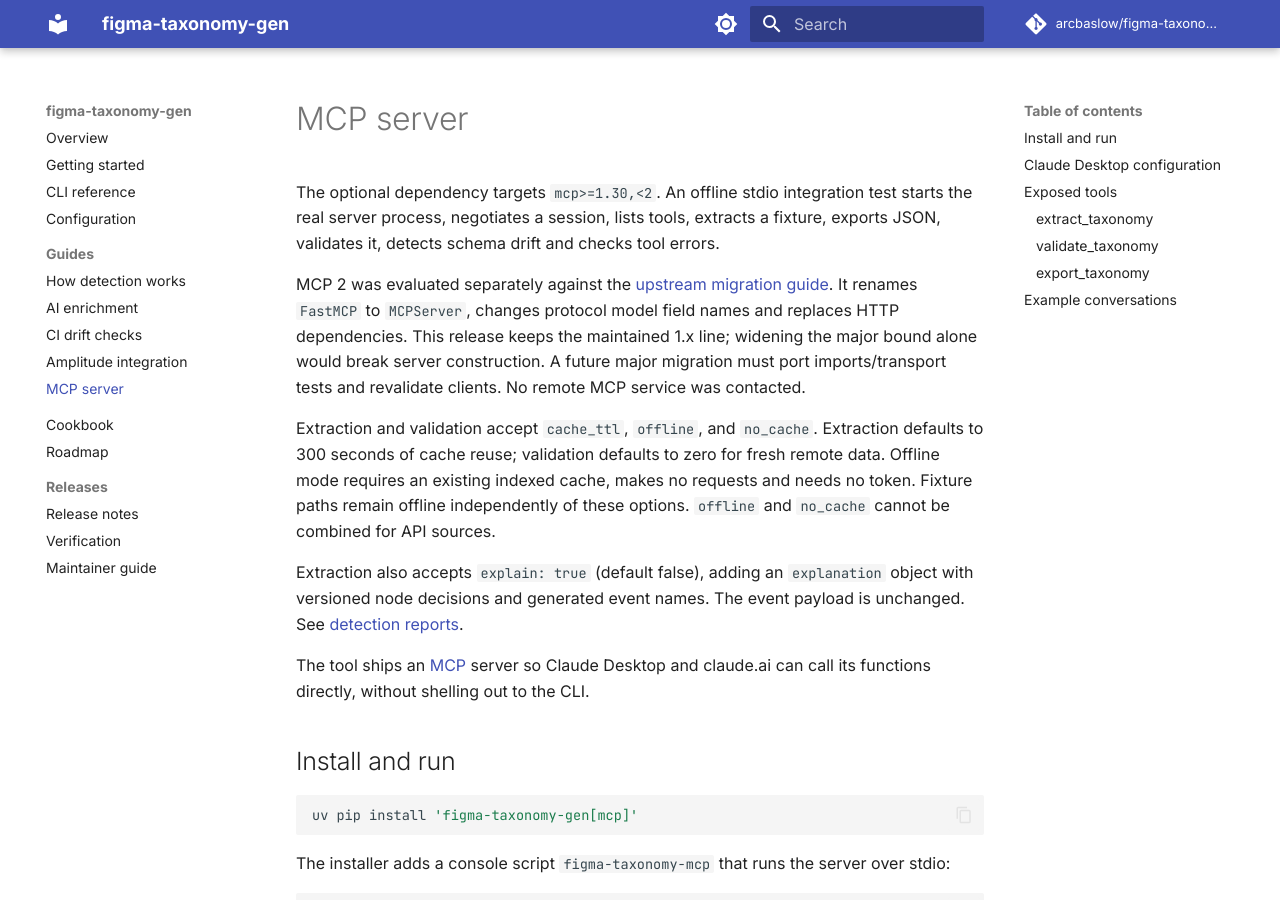
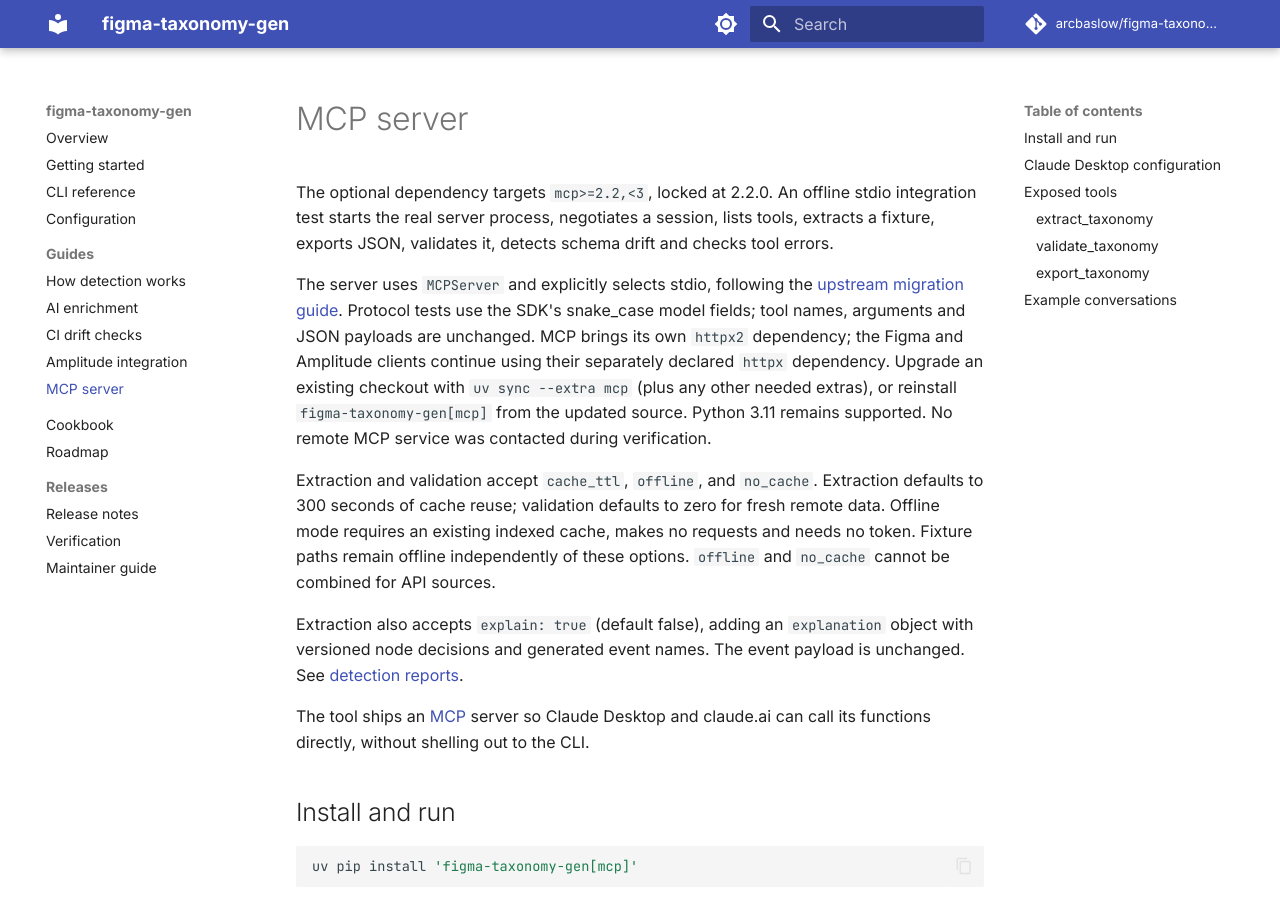
Before and after one commit to arcbaslow/figma-taxonomy-gen, an MkDocs documentation site: the page built from docs/mcp.md, in a window 1280 px wide and 900 px high. Built offline with MkDocs 1.6.1 and Material for MkDocs 9.7.7, drawn with Linux system fonts in a browser that asks for light colours; comment, search, counter and statistics services are not loaded; some of the changed text lies outside the part shown.

Commit message:
Migrate the stdio server to MCP 2.2

```diff
--- a/docs/mcp.md
+++ b/docs/mcp.md
@@ -1,14 +1,17 @@
 # MCP server
 
-The optional dependency targets `mcp>=1.30,<2`. An offline stdio integration test
+The optional dependency targets `mcp>=2.2,<3`, locked at 2.2.0. An offline stdio integration test
 starts the real server process, negotiates a session, lists tools, extracts a
 fixture, exports JSON, validates it, detects schema drift and checks tool errors.
 
-MCP 2 was evaluated separately against the [upstream migration guide](https://github.com/modelcontextprotocol/python-sdk/blob/main/docs/migration.md).
-It renames `FastMCP` to `MCPServer`, changes protocol model field names and replaces
-HTTP dependencies. This release keeps the maintained 1.x line; widening the major
-bound alone would break server construction. A future major migration must port
-imports/transport tests and revalidate clients. No remote MCP service was contacted.
+The server uses `MCPServer` and explicitly selects stdio, following the
+[upstream migration guide](https://github.com/modelcontextprotocol/python-sdk/blob/main/docs/migration.md).
+Protocol tests use the SDK's snake_case model fields; tool names, arguments and
+JSON payloads are unchanged. MCP brings its own `httpx2` dependency; the Figma and
+Amplitude clients continue using their separately declared `httpx` dependency.
+Upgrade an existing checkout with `uv sync --extra mcp` (plus any other needed
+extras), or reinstall `figma-taxonomy-gen[mcp]` from the updated source. Python
+3.11 remains supported. No remote MCP service was contacted during verification.
 
 Extraction and validation accept `cache_ttl`, `offline`, and `no_cache`.
 Extraction defaults to 300 seconds of cache reuse; validation defaults to zero
@@ -94,9 +97,9 @@
 Explicit page selection overrides exclusions; a missing page raises an error
 listing available pages, matching CLI behavior.
 
-The package currently targets MCP SDK 1.x (`mcp>=1.30,<2`), with 1.30.0 in the
-lockfile. Current upstream 2.x requires a separate migration; see the
-[roadmap](ROADMAP.md#next).
+MCP 1.x installations must upgrade the optional dependency with this source
+version. External clients still use standard MCP JSON-RPC; Python SDK users
+should follow the upstream migration guide when inspecting protocol objects.
 
 ### `validate_taxonomy`
 
--- a/pyproject.toml
+++ b/pyproject.toml
@@ -39,7 +39,7 @@
     "anthropic>=0.40",
 ]
 mcp = [
-    "mcp>=1.30,<2",
+    "mcp>=2.2,<3",
 ]
 docs = [
     "mkdocs-material>=9.5",
```
Also changed, not shown: 4 other files.
